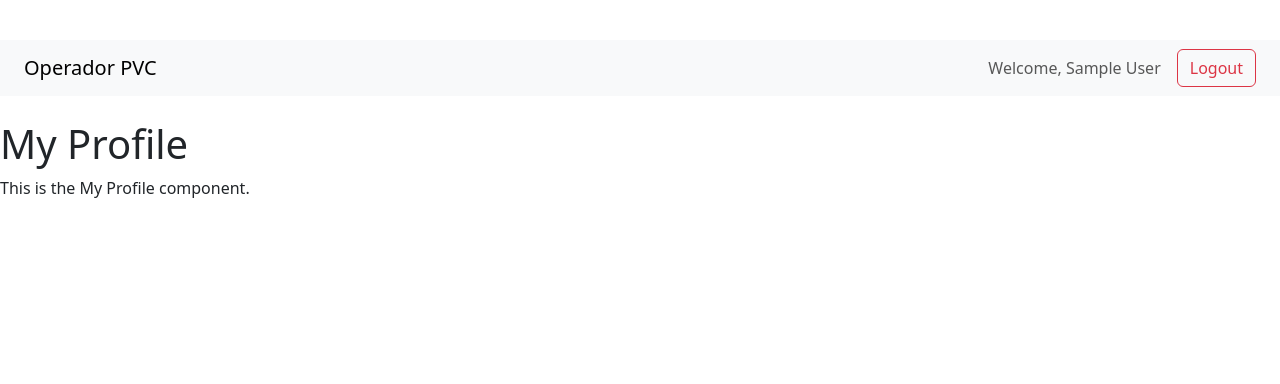
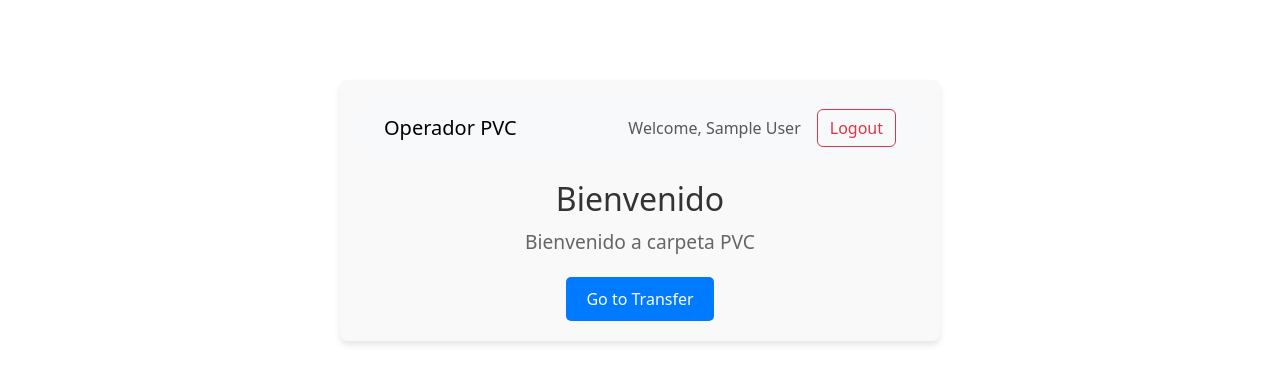
Before and after one commit to sergiocordobam/proyecto-pvc-frontend, a React (Vite) app in the folder frontend/: page /my-profile in a window 1280 px wide. Shown: the top 384 px of the page. Built offline with nearby package versions, Linux system fonts and the light colour scheme; no server answers; sample sign-in values are in the browser's storage.

Commit message:
transfer button

```diff
--- /dev/null
+++ b/frontend/src/components/base/MyProfile.css
@@ -0,0 +1,40 @@
+.my-profile-container {
+  text-align: center;
+  padding: 20px;
+  background-color: #f9f9f9;
+  border-radius: 8px;
+  box-shadow: 0 4px 6px rgba(0, 0, 0, 0.1);
+  max-width: 600px;
+  margin: 40px auto;
+}
+
+.my-profile-title {
+  font-size: 2rem;
+  color: #333;
+  margin-bottom: 10px;
+}
+
+.my-profile-description {
+  font-size: 1.2rem;
+  color: #666;
+  margin-bottom: 20px;
+}
+
+.transfer-button {
+  background-color: #007bff;
+  color: #fff;
+  border: none;
+  padding: 10px 20px;
+  font-size: 1rem;
+  border-radius: 5px;
+  cursor: pointer;
+  transition: background-color 0.3s ease;
+}
+
+.transfer-button:hover {
+  background-color: #0056b3;
+}
+
+.transfer-button:active {
+  background-color: #004085;
+}
--- a/frontend/src/components/base/MyProfile.jsx
+++ b/frontend/src/components/base/MyProfile.jsx
@@ -1,12 +1,20 @@
-import NavbarPvc
-from "./Navbar";
+import React from 'react';
+import { useNavigate } from 'react-router-dom'; // Import useNavigate
+import NavbarPvc from "./Navbar";
+import './MyProfile.css'; // Import the CSS file
 
 function MyProfile() {
+  const navigate = useNavigate(); // Initialize useNavigate
+
   return (
-    <div>
-        <NavbarPvc />
-      <h1>My Profile</h1>
-      <p>This is the My Profile component.</p>
+    <div className="my-profile-container">
+      <NavbarPvc />
+      <h1 className="my-profile-title">Bienvenido</h1>
+      <p className="my-profile-description">Bienvenido a carpeta PVC</p>
+      {/* Add the button here */}
+      <button className="transfer-button" onClick={() => navigate('/transfer')}>
+        Go to Transfer
+      </button>
     </div>
   );
 }
--- a/frontend/src/components/transfer/CitizenTransferComponent.jsx
+++ b/frontend/src/components/transfer/CitizenTransferComponent.jsx
@@ -148,7 +148,7 @@ const CitizenTransferComponent = () => {
 
     return (
         <>
-            <NavbarPvc /> {/* ✅ Include the navbar */}
+            <NavbarPvc />
             <div className="card transfer-card">
                 <h2>Transfer Citizen</h2>
 
```
